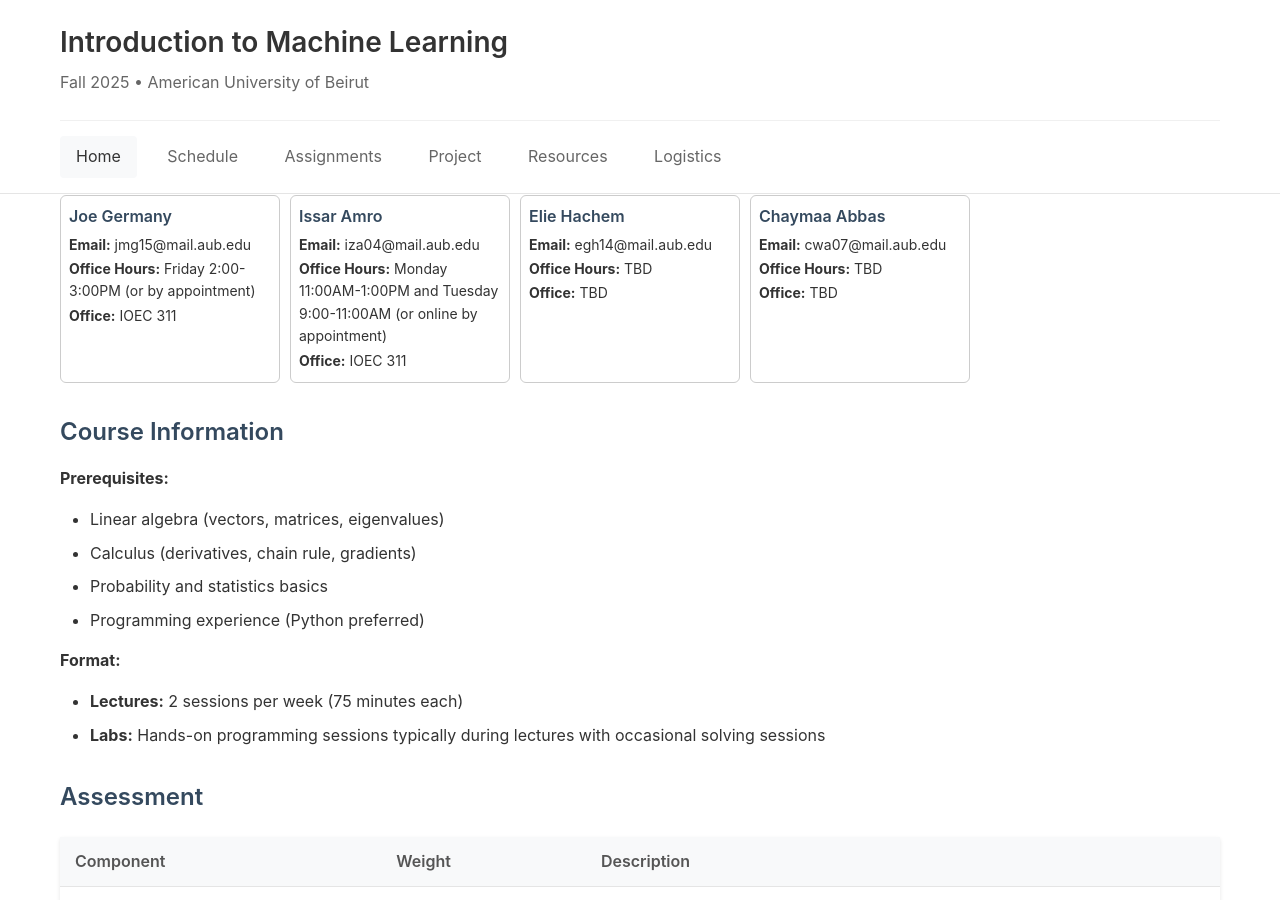
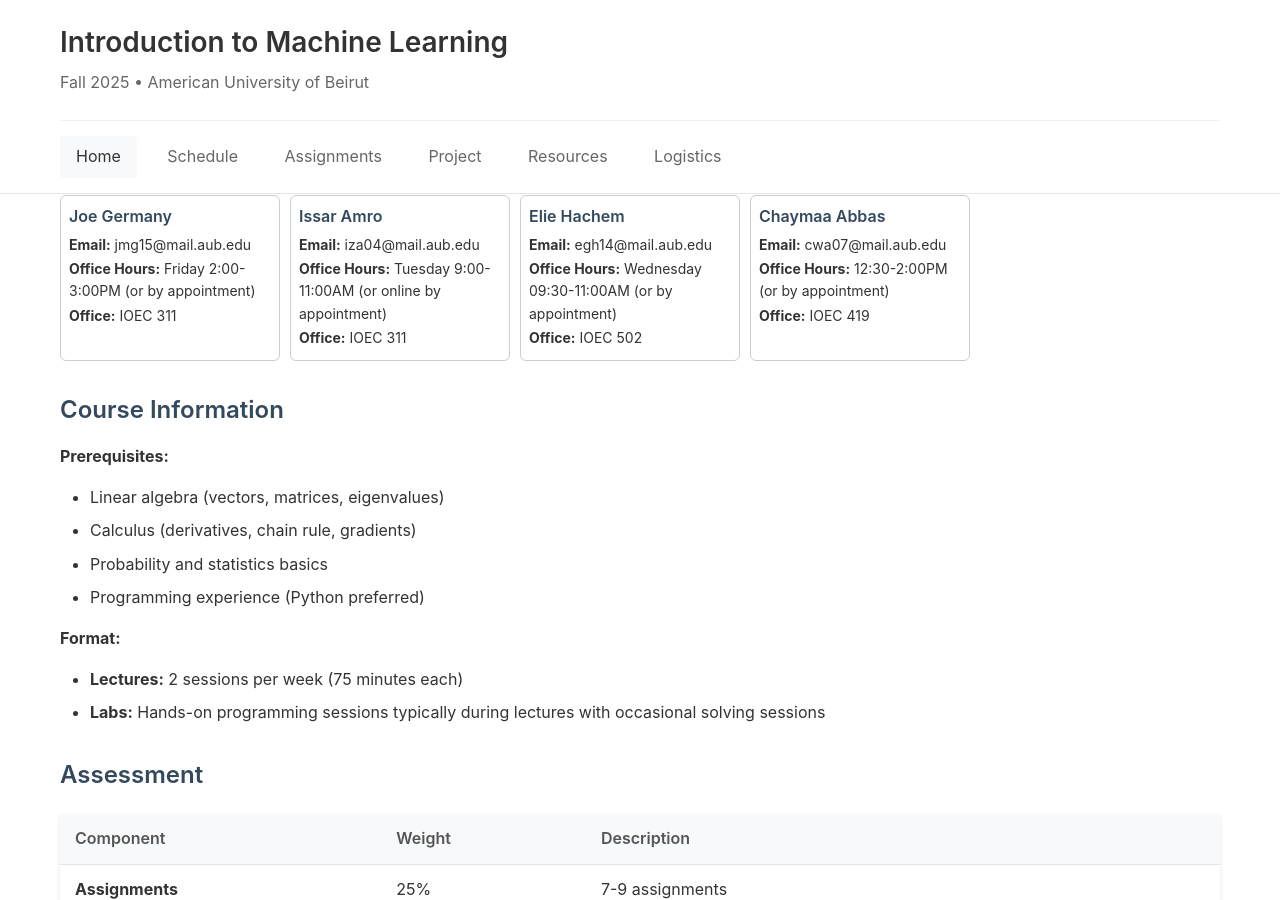
Before and after one commit to Data-Driven-Modeling-Lab/intro2ml, a Jekyll site: the page built from index.md, in a window 1280 px wide and 900 px high, scrolled down 876 px. Built offline with Jekyll 4.4.1, drawn with Linux system fonts in a browser that asks for light colours.

Commit message:
added office hours

```diff
--- a/index.md
+++ b/index.md
@@ -44,7 +44,7 @@
       <div>
           <h3>Issar Amro</h3>
           <p><strong>Email:</strong> iza04@mail.aub.edu </p>
-          <p><strong>Office Hours:</strong> Monday 11:00AM-1:00PM and Tuesday 9:00-11:00AM (or online by appointment) </p>
+          <p><strong>Office Hours:</strong> Tuesday 9:00-11:00AM (or online by appointment) </p>
           <p><strong>Office:</strong> IOEC 311 </p>
       </div>
   </div>
@@ -53,8 +53,8 @@
       <div>
           <h3>Elie Hachem</h3>
           <p><strong>Email:</strong> egh14@mail.aub.edu </p>
-          <p><strong>Office Hours:</strong> TBD </p>
-          <p><strong>Office:</strong> TBD </p>
+          <p><strong>Office Hours:</strong> Wednesday 09:30-11:00AM (or by appointment) </p>
+          <p><strong>Office:</strong> IOEC 502 </p>
       </div>
   </div>
 
@@ -62,47 +62,11 @@
       <div>
           <h3>Chaymaa Abbas</h3>
           <p><strong>Email:</strong> cwa07@mail.aub.edu </p>
-          <p><strong>Office Hours:</strong> TBD </p>
-          <p><strong>Office:</strong> TBD </p>
+          <p><strong>Office Hours:</strong> 12:30-2:00PM (or by appointment)</p>
+          <p><strong>Office:</strong> IOEC 419 </p>
       </div>
   </div>
 </div>
-
-<!-- <div class="instructor-card">
-    <div>
-        <h3>Joe Germany</h3>
-        <p><strong>Email:</strong> jmg15@mail.aub.edu </p>
-        <p><strong>Office Hours:</strong> Friday 2:00-3:00PM (or by appointment) </p>
-        <p><strong>Office:</strong> IOEC 311 </p>
-    </div>
-</div>
-
-<div class="instructor-card">
-    <div>
-        <h3>Issar Amro</h3>
-        <p><strong>Email:</strong> iza04@mail.aub.edu </p>
-        <p><strong>Office Hours:</strong> Monday 11:00AM-1:00PM and Tuesday 9:00-11:00AM (or online by appointment) </p>
-        <p><strong>Office:</strong> IOEC 311 </p>
-    </div>
-</div>
-
-<div class="instructor-card">
-    <div>
-        <h3>Elie Hachem</h3>
-        <p><strong>Email:</strong> egh14@mail.aub.edu </p>
-        <p><strong>Office Hours:</strong> TBD </p>
-        <p><strong>Office:</strong> TBD </p>
-    </div>
-</div>
-
-<div class="instructor-card">
-    <div>
-        <h3>Chaymaa Abbas</h3>
-        <p><strong>Email:</strong> cwa07@mail.aub.edu </p>
-        <p><strong>Office Hours:</strong> TBD </p>
-        <p><strong>Office:</strong> TBD </p>
-    </div>
-</div> -->
 
 ## Course Information
 
--- a/logistics.md
+++ b/logistics.md
@@ -21,6 +21,7 @@
 - **Office Hours:** Thursday 2:30-4:30PM (or by appointment)
 
 ### Teaching Assistants
+
 <div class="ta-container">
   <div class="ta-card">
       <div>
@@ -35,7 +36,7 @@
       <div>
           <h3>Issar Amro</h3>
           <p><strong>Email:</strong> iza04@mail.aub.edu </p>
-          <p><strong>Office Hours:</strong> Monday 11:00AM-1:00PM and Tuesday 9:00-11:00AM (or online by appointment) </p>
+          <p><strong>Office Hours:</strong> Tuesday 9:00-11:00AM (or online by appointment) </p>
           <p><strong>Office:</strong> IOEC 311 </p>
       </div>
   </div>
@@ -44,8 +45,8 @@
       <div>
           <h3>Elie Hachem</h3>
           <p><strong>Email:</strong> egh14@mail.aub.edu </p>
-          <p><strong>Office Hours:</strong> TBD </p>
-          <p><strong>Office:</strong> TBD </p>
+          <p><strong>Office Hours:</strong> Wednesday 09:30-11:00AM (or by appointment) </p>
+          <p><strong>Office:</strong> IOEC 502 </p>
       </div>
   </div>
 
@@ -53,8 +54,8 @@
       <div>
           <h3>Chaymaa Abbas</h3>
           <p><strong>Email:</strong> cwa07@mail.aub.edu </p>
-          <p><strong>Office Hours:</strong> TBD </p>
-          <p><strong>Office:</strong> TBD </p>
+          <p><strong>Office Hours:</strong> 12:30-2:00PM (or by appointment)</p>
+          <p><strong>Office:</strong> IOEC 419 </p>
       </div>
   </div>
 </div>
```
